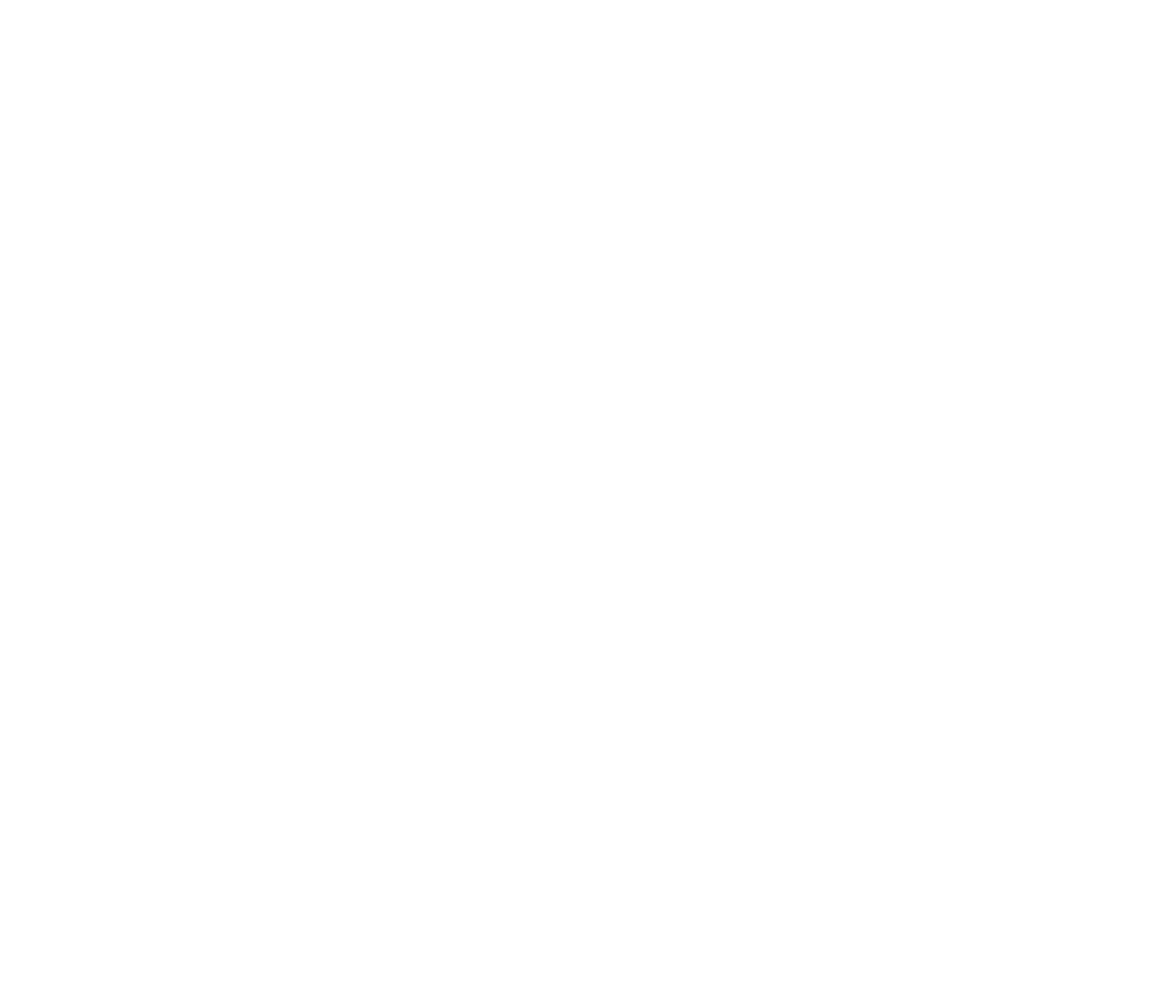
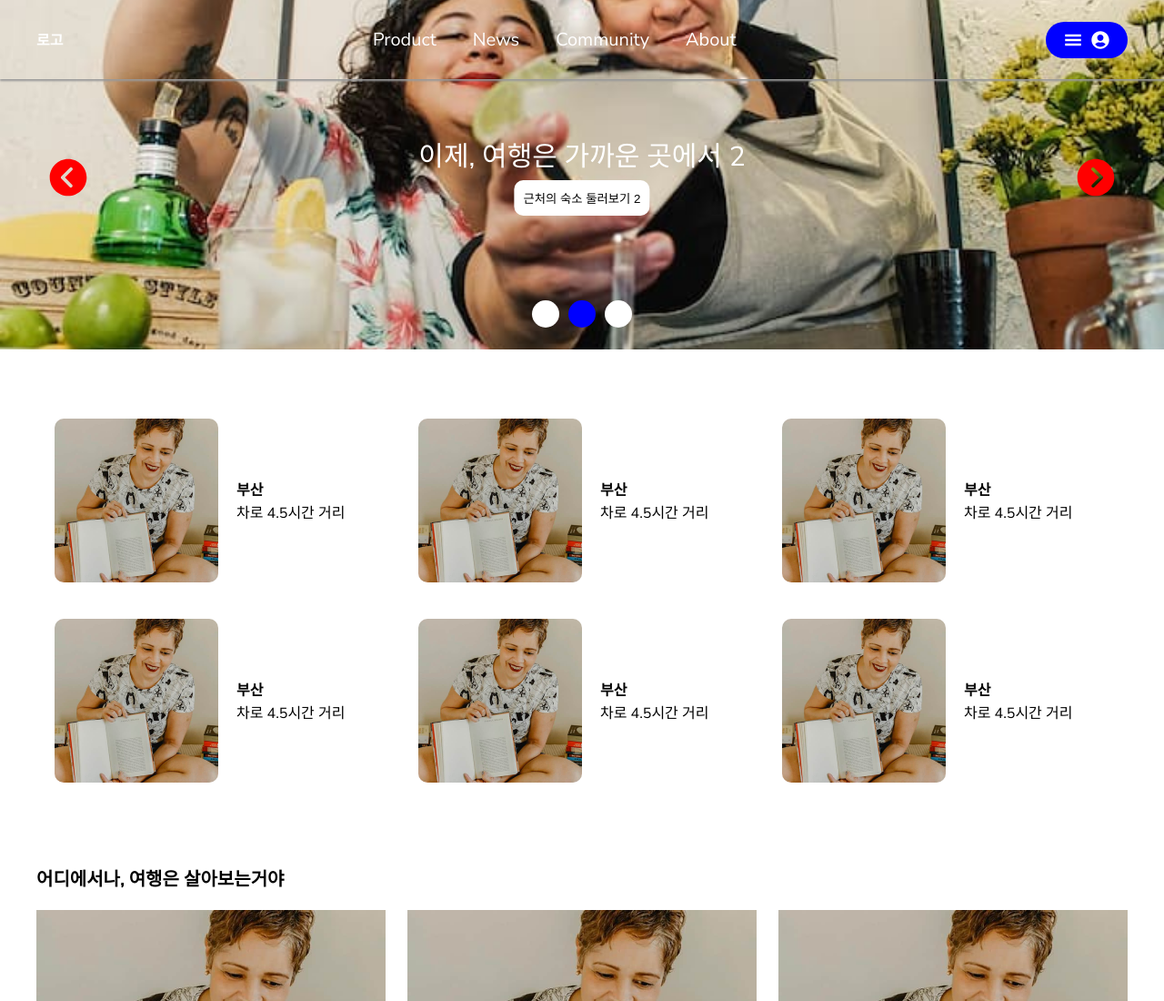
Before and after one commit to oktobat/air230526, a plain HTML site: page index.html in a window 1280 px wide. Shown: the top 1100 px of the page at 91% size. Before the commit the page ends 800 px from the top, so only its background shows below. Drawn offline with Linux system fonts and the light colour scheme; the site is published under a folder, as on GitHub Pages, so addresses that start at the root find nothing.

Commit message:
Update index.html

```diff
--- a/index.html
+++ b/index.html
@@ -1 +1 @@
-<!doctype html><html lang="en"><head><meta charset="utf-8"/><link rel="icon" href="/favicon.ico"/><meta name="viewport" content="width=device-width,initial-scale=1"/><meta name="theme-color" content="#000000"/><meta name="description" content="Web site created using create-react-app"/><link rel="apple-touch-icon" href="/logo192.png"/><link rel="manifest" href="/manifest.json"/><title>React App</title><script defer="defer" src="/static/js/main.6cab1c5c.js"></script><link href="/static/css/main.8f7e770b.css" rel="stylesheet"></head><body><noscript>You need to enable JavaScript to run this app.</noscript><div id="root"></div></body></html>
+<!doctype html><html lang="en"><head><meta charset="utf-8"/><link rel="icon" href="./favicon.ico"/><meta name="viewport" content="width=device-width,initial-scale=1"/><meta name="theme-color" content="#000000"/><meta name="description" content="Web site created using create-react-app"/><link rel="apple-touch-icon" href="./logo192.png"/><link rel="./manifest" href="./manifest.json"/><title>React App</title><script defer="defer" src="./static/js/main.6cab1c5c.js"></script><link href="./static/css/main.8f7e770b.css" rel="stylesheet"></head><body><noscript>You need to enable JavaScript to run this app.</noscript><div id="root"></div></body></html>
```
